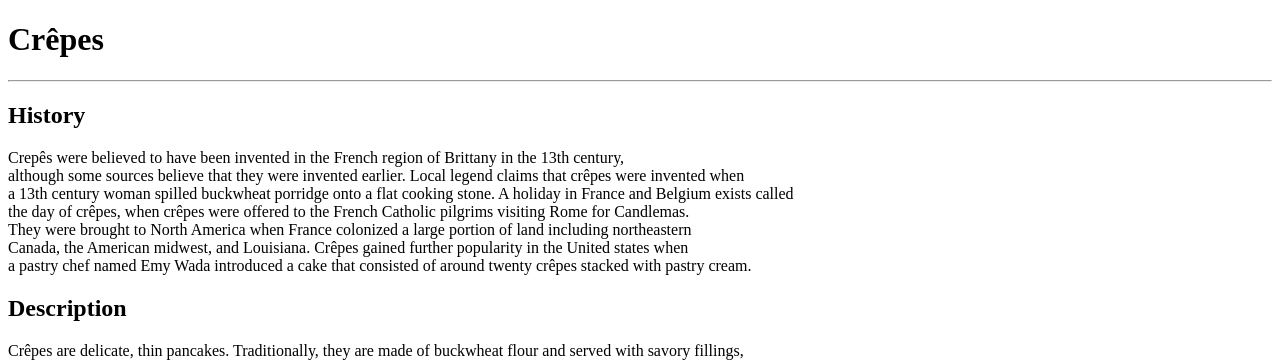
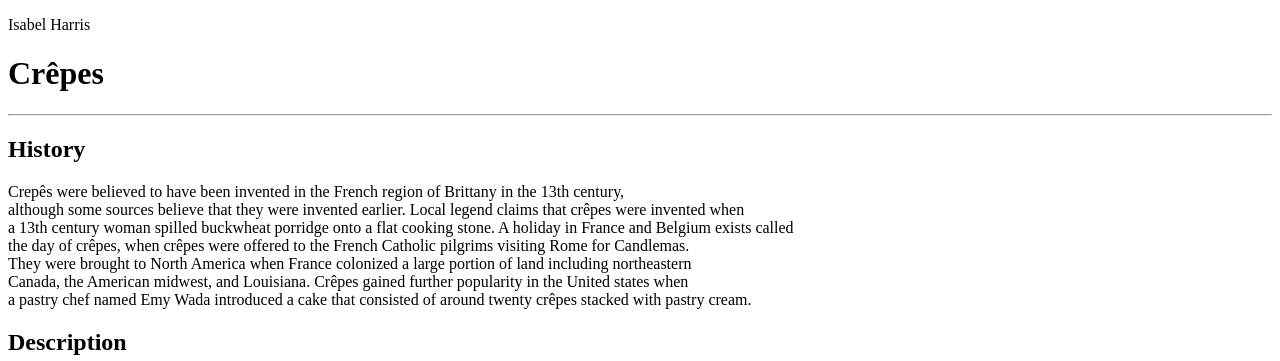
Before and after one commit to HWD1student/HWD1student.github.io, a plain HTML site: page index.html in a window 1280 px wide. Shown: the top 361 px of the page. Drawn offline with Linux system fonts and the light colour scheme.

Commit message:
version4

```diff
--- a/index.html
+++ b/index.html
@@ -6,6 +6,7 @@
         <!--Isabel Harris, Period 5-->
     </head>
     <body>
+        <p>Isabel Harris</p>
         <h1>Crêpes</h1>
         <hr>
         <h2>History</h2>
```
